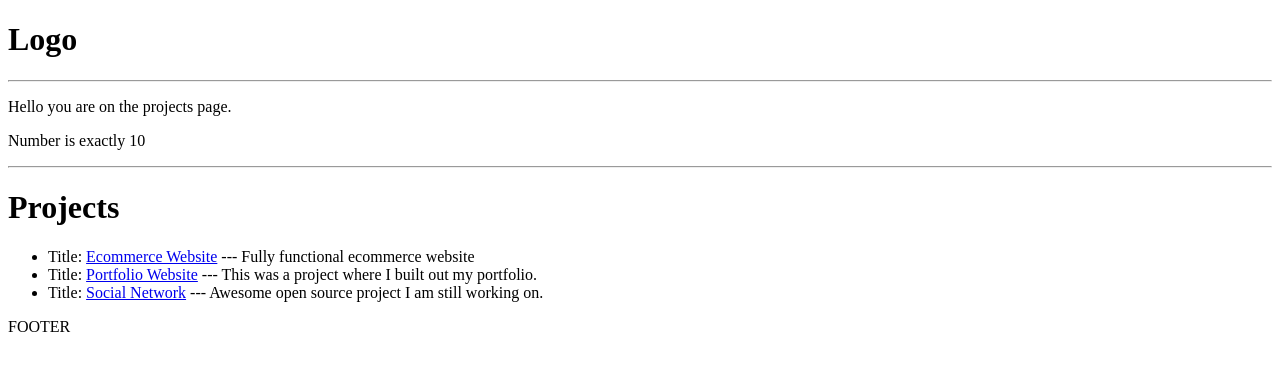
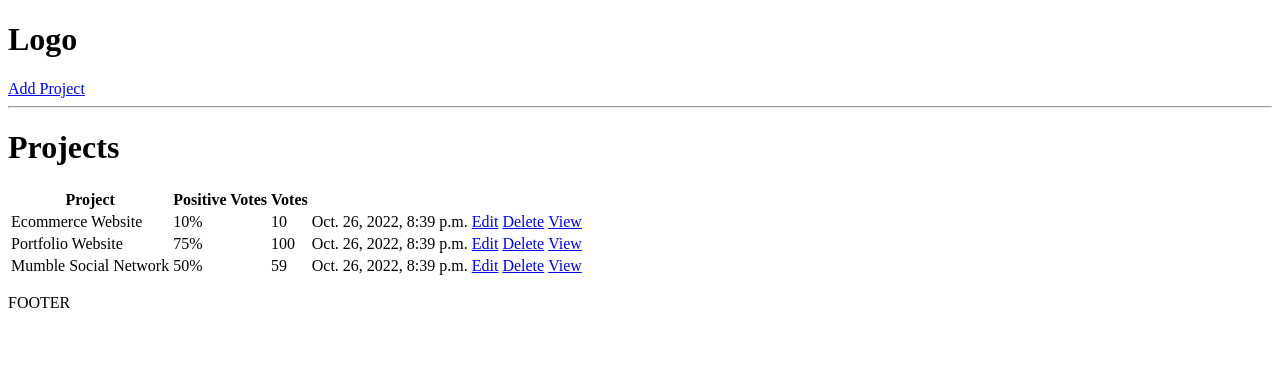
Before and after one commit to Pedro-Rdgz/DjangoProject, a Django app: page / in a window 1280 px wide. Shown: the top 371 px of the page. Run offline with Django 4.2, Linux system fonts and the light colour scheme; data comes from the database, SQL or seed files in the repository; both versions use the stored data as it was after the commit.

Commit message:
Added CRUD functionality to the project

```diff
--- a/projects/templates/projects/projects.html
+++ b/projects/templates/projects/projects.html
@@ -1,23 +1,27 @@
 {% extends 'main.html' %}
 {% block content %}
 
-<p>Hello you are on the {{ page }} page.</p>
-
-{% if number > 10%}
-  <p>Number is greater than 10</p>
-{% elif number == 10 %}
-  <p>Number is exactly 10</p>
-{% else %}
-  <p>Number is greater than 10</p>
-{% endif %}
-
-<hr>
 <h1>Projects</h1>
 
-<ul>
-    {% for project in projects%}
-        <li>Title: <a href="{% url 'project' project.id%}">{{project.title}}</a> --- {{project.description}}</li>
-    {% endfor %}
-</ul>
+<table>
+  <tr>
+    <th>Project</th>
+    <th>Positive Votes</th>
+    <th>Votes</th>
+    <th></th>
+    <th></th>
+  </tr>
+  {% for project in projects%}
+    <tr>
+      <td>{{project.title}}</td>
+      <td>{{project.vote_ratio}}%</td>
+      <td>{{project.vote_total}}</td>
+      <td>{{project.created}}</td>
+      <td><a href="{% url 'update-project' project.id %}">Edit</a></td>
+      <td><a href="{% url 'delete-project' project.id %}">Delete</a></td>
+      <td><a href="{% url 'project' project.id %}">View</a></td>
+    </tr>
+  {% endfor %}
+</table>
 
 {% endblock content %}
--- a/projects/templates/projects/single_project.html
+++ b/projects/templates/projects/single_project.html
@@ -2,6 +2,11 @@
 
 {% block content %}
 <h1>{{project.title}}</h1>
+<hr>
+{% for tag in project.tags.all %}
+  <span style="border: 1px solid grey">{{tag}}</span>
+{% endfor %}
+<hr>
 <br>
 <p>{{project.description}}</p>
 
--- a/projects/urls.py
+++ b/projects/urls.py
@@ -5,4 +5,7 @@ from . import views
 urlpatterns = [
     path('', views.projects, name='projects'),
     path('project/<str:pk>/', views.project, name='project'),
+    path('create-project/', views.createProject, name='create-project'),
+    path('update-project/<str:pk>/', views.updateProject, name='update-project'),
+    path('delete-project/<str:pk>/', views.deleteProject, name='delete-project'),
 ]
--- a/projects/views.py
+++ b/projects/views.py
@@ -1,34 +1,49 @@
-from django.shortcuts import render
+from django.shortcuts import render, redirect
 from django.http import HttpResponse
-
-projectList = [
-    {
-        'id': '1',
-        'title': 'Ecommerce Website',
-        'description': 'Fully functional ecommerce website'
-    },
-    {
-        'id': '2',
-        'title': 'Portfolio Website',
-        'description': 'This was a project where I built out my portfolio.'
-    },
-    {
-        'id': '3',
-        'title': 'Social Network',
-        'description': 'Awesome open source project I am still working on.'
-    },
-]
+from .models import Project
+from .forms import ProjectForm
 
 # Create your views here
 def projects(request):
-    page = 'projects'
-    number = 10
-    context = {'page': page, 'number': number, 'projects': projectList}
+    projects = Project.objects.all()
+    context = {'projects': projects}
     return render(request, 'projects/projects.html', context)
 
 def project(request, pk):
-    projectObj = None
-    for i in projectList:
-        if i['id'] == pk:
-            projectObj = i
-    return render(request, 'projects/single_project.html', {'project': projectObj})
+    projectObj = Project.objects.get(id=pk)
+    context = {'project': projectObj}
+    return render(request, 'projects/single_project.html', context)
+
+def createProject(request):
+    form = ProjectForm()
+
+    if request.method == 'POST':
+        form = ProjectForm(request.POST)
+        if form.is_valid():
+            form.save()
+            return redirect('projects')
+
+    context = {'form': form}
+    return render(request, 'projects/project_form.html', context)
+
+def updateProject(request, pk):
+    project = Project.objects.get(id=pk)
+    form = ProjectForm(instance=project)
+
+    if request.method == 'POST':
+        form = ProjectForm(request.POST, instance=project)
+        if form.is_valid():
+            form.save()
+            return redirect('projects')
+
+    context = {'form': form}
+    return render(request, 'projects/project_form.html', context)
+
+def deleteProject(request, pk):
+    project = Project.objects.get(id=pk)
+    if request.method == 'POST':
+        project.delete()
+        return redirect('projects')
+
+    context = {'object': project}
+    return render(request, 'projects/delete_template.html', context)
--- a/templates/navbar.html
+++ b/templates/navbar.html
@@ -1,2 +1,3 @@
 <h1>Logo</h1>
+<a href="{% url 'create-project' %}">Add Project</a>
 <hr>
```
Also changed, not shown: projects/forms.py (added, +7 -0 lines), projects/templates/projects/delete_template.html (added, +12 -0 lines), projects/templates/projects/project_form.html (added, +12 -0 lines), db.sqlite3.
